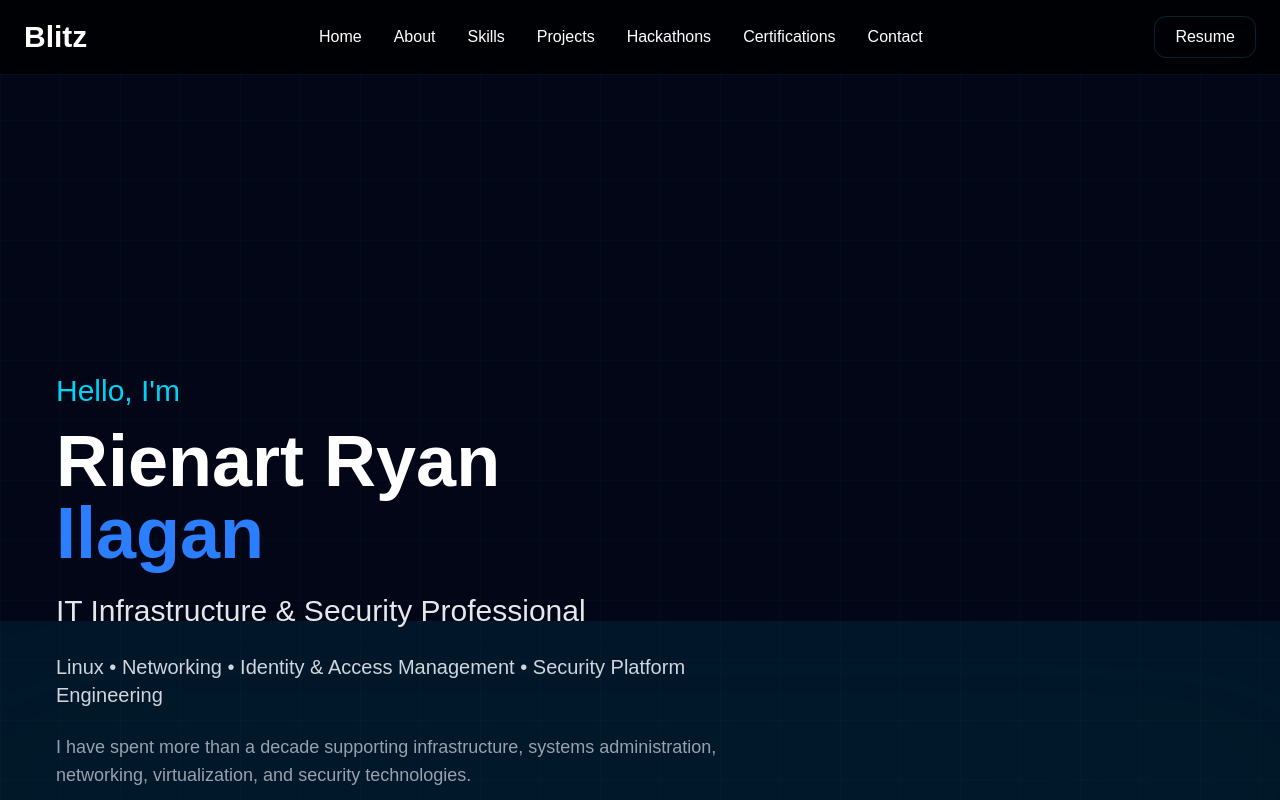
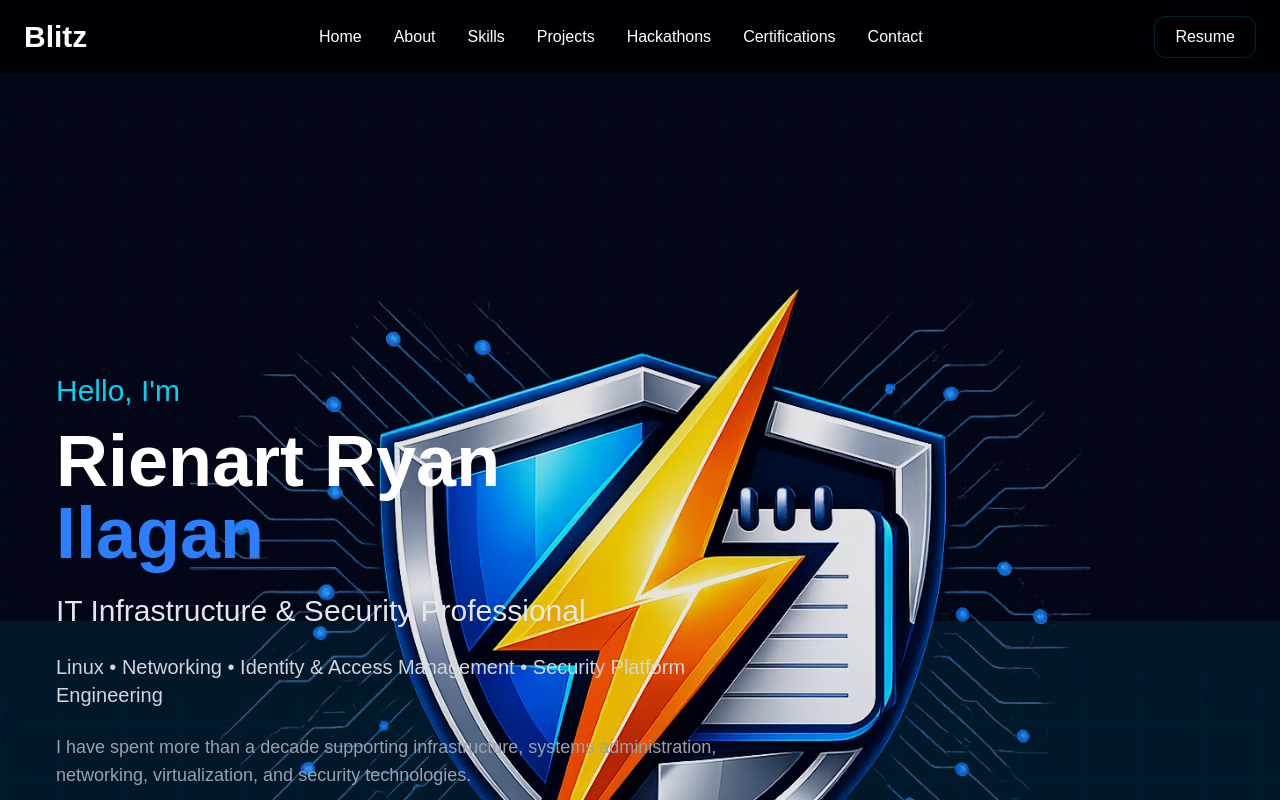
Before and after one commit to rienman88/blitz-portfolio, a Next.js app: page / in a window 1280 px wide. Shown: the top 800 px of the page. Built offline with nearby package versions, Linux system fonts and the light colour scheme.

Commit message:
Refactor AdjustableLogo component to use className prop

```diff
--- a/components/logo/AdjustableLogo.tsx
+++ b/components/logo/AdjustableLogo.tsx
@@ -2,34 +2,28 @@ import Image from "next/image";
 
 type AdjustableLogoProps = {
   src: string;
-  size: number;
+  className?: string;
 };
 
 export default function AdjustableLogo({
   src,
-  size,
+  className = "",
 }: AdjustableLogoProps) {
   return (
     <div
-      style={{
-        width: `${size}px`,
-        height: `${size}px`,
-      }}
-      className="
-      relative
-      flex
-      items-center
-      justify-center
-      "
+      className={`
+        relative
+        aspect-square
+        w-full
+        ${className}
+      `}
     >
       <Image
         src={src}
         alt="Blitz Logo"
         fill
         priority
-        className="
-        object-contain
-        "
+        className="object-contain"
       />
     </div>
   );
```
